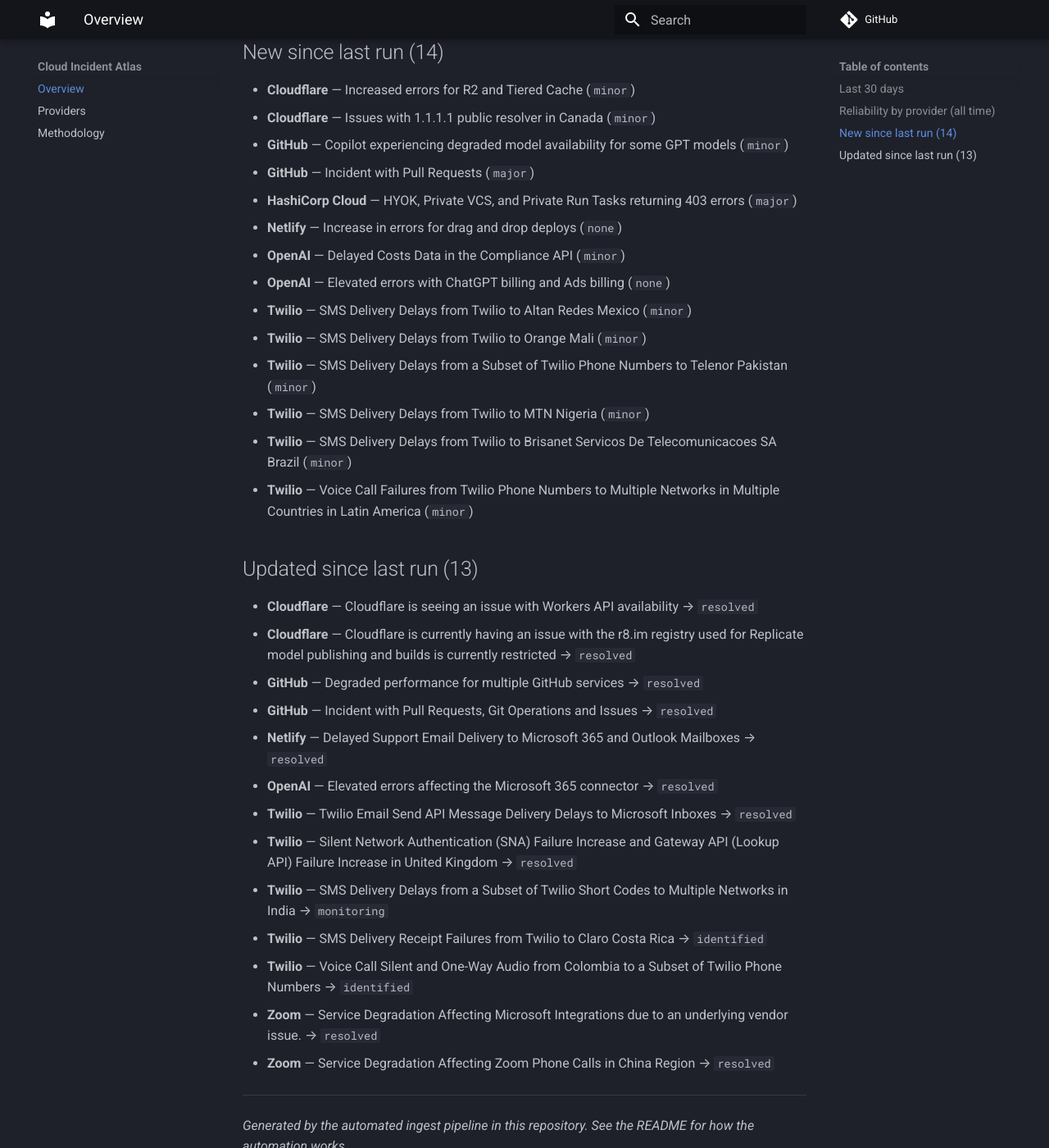
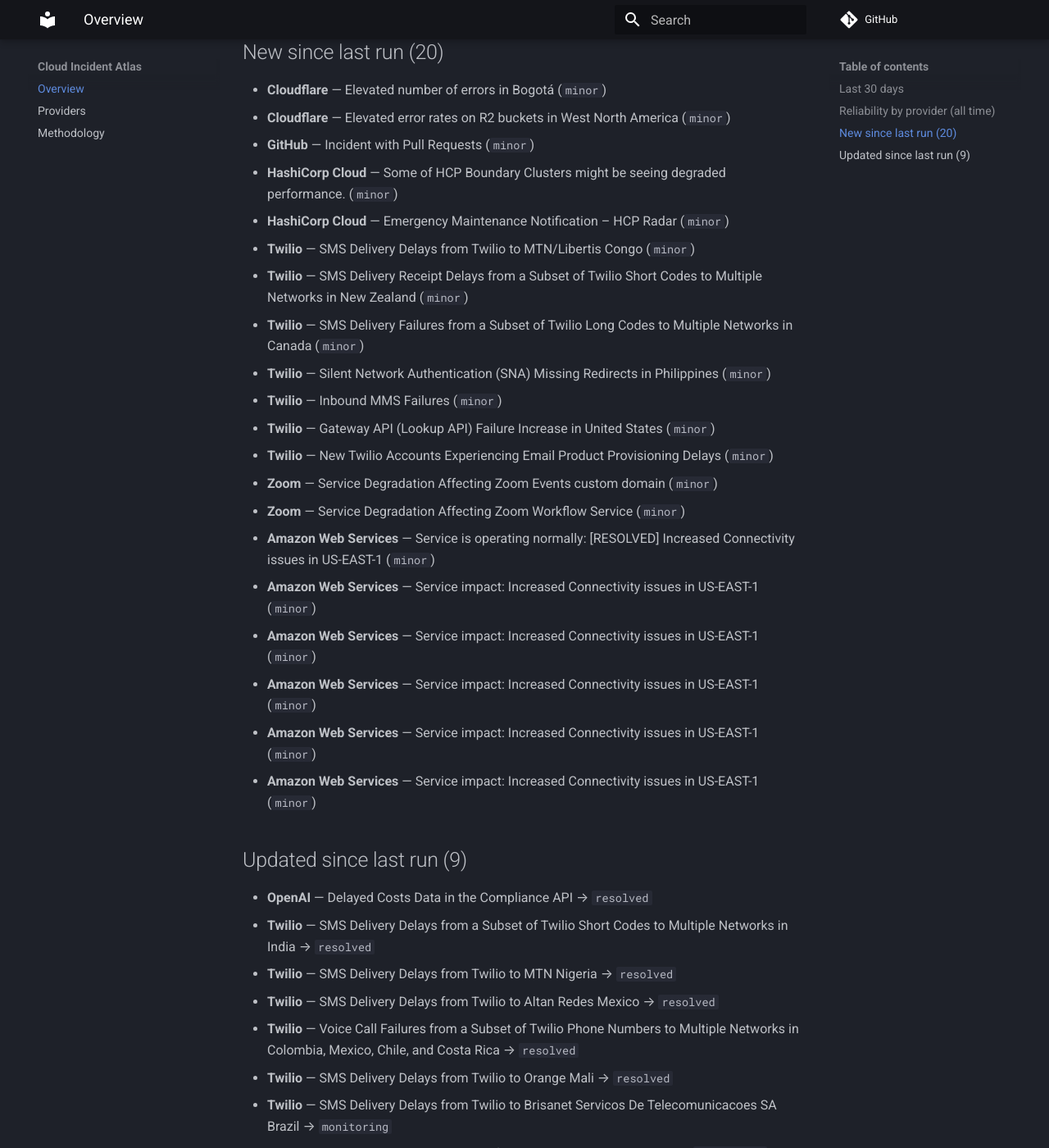
Before and after one commit to ayushgupta07xx/cloud-incident-atlas, an MkDocs documentation site: the page built from docs/index.md, in a window 1280 px wide and 1400 px high, scrolled down 1639 px. Shown: the whole window at 82% size. Built offline with MkDocs 1.6.1 and Material for MkDocs 9.7.7, drawn with Linux system fonts in a browser that asks for light colours; comment, search, counter and statistics services are not loaded; some of the changed text lies outside the part shown.

Commit message:
docs: refresh digest and charts
Regenerated from the corpus by the ingest pipeline.

Run: https://github.com/ayushgupta07xx/cloud-incident-atlas/actions/runs/43870813336

Co-authored-by: github-actions[bot] <41898282+github-actions[bot]@users.noreply.github.com>

```diff
--- a/docs/index.md
+++ b/docs/index.md
@@ -1,74 +1,76 @@
 # Cloud Incident Atlas
 
-Cross-vendor incident data for 25 providers. Corpus: **24,033 incidents**. Updated 2026-11-14.
+Cross-vendor incident data for 25 providers. Corpus: **24,053 incidents**. Updated 2026-11-16.
 
 ## Last 30 days
 
-- Incidents recorded: **494**
-- Major or worse: **65**
+- Incidents recorded: **491**
+- Major or worse: **62**
 
 ## Reliability by provider (all time)
 
 | Provider | Category | Incidents | Median MTTR | p90 MTTR |
 | --- | --- | ---: | ---: | ---: |
 | Atlassian | devtools | 39 | 120m | 2244m |
-| Amazon Web Services | cloud | 91 | — | — |
+| Amazon Web Services | cloud | 97 | — | — |
 | Microsoft Azure | cloud | 1 | — | — |
 | CircleCI | devtools | 324 | 69m | 481m |
-| Cloudflare | cdn | 6869 | 239m | 509m |
+| Cloudflare | cdn | 6871 | 239m | 509m |
 | Confluent Cloud | data | 268 | 194m | 1592m |
 | Datadog | observability | 128 | 72m | 224m |
 | DigitalOcean | cloud | 511 | 144m | 571m |
 | Discord | comms | 227 | 56m | 296m |
 | Elastic Cloud | observability | 265 | 192m | 1462m |
 | Google Cloud Platform | cloud | 8 | 504m | — |
-| GitHub | devtools | 673 | 67m | 284m |
+| GitHub | devtools | 674 | 67m | 284m |
 | Grafana Cloud | observability | 805 | 93m | 1136m |
-| HashiCorp Cloud | devtools | 44 | 150m | 1509m |
+| HashiCorp Cloud | devtools | 46 | 162m | 1499m |
 | MongoDB Atlas | data | 279 | 120m | 1403m |
 | Netlify | paas | 235 | 41m | 236m |
 | New Relic | observability | 112 | 63m | 306m |
 | npm | devtools | 69 | 107m | 340m |
-| OpenAI | ai | 143 | 110m | 678m |
+| OpenAI | ai | 143 | 111m | 726m |
 | Sentry | observability | 354 | 84m | 354m |
 | Snowflake | data | 215 | 120m | 599m |
 | Supabase | paas | 464 | 147m | 1251m |
-| Twilio | comms | 11307 | 272m | 1129m |
+| Twilio | comms | 11314 | 272m | 1131m |
 | Vercel | paas | 397 | 72m | 362m |
-| Zoom | comms | 205 | 117m | 1495m |
+| Zoom | comms | 207 | 117m | 1480m |
 
-## New since last run (14)
+## New since last run (20)
 
-- **Cloudflare** — Increased errors for R2 and Tiered Cache (`minor`)
-- **Cloudflare** — Issues with 1.1.1.1 public resolver in Canada (`minor`)
-- **GitHub** — Copilot experiencing degraded model availability for some GPT models (`minor`)
-- **GitHub** — Incident with Pull Requests (`major`)
-- **HashiCorp Cloud** — HYOK, Private VCS, and Private Run Tasks returning 403 errors (`major`)
-- **Netlify** — Increase in errors for drag and drop deploys (`none`)
-- **OpenAI** — Delayed Costs Data in the Compliance API (`minor`)
-- **OpenAI** — Elevated errors with ChatGPT billing and Ads billing (`none`)
-- **Twilio** — SMS Delivery Delays from Twilio to Altan Redes Mexico (`minor`)
-- **Twilio** — SMS Delivery Delays from Twilio to Orange Mali (`minor`)
-- **Twilio** — SMS Delivery Delays from a Subset of Twilio Phone Numbers to Telenor Pakistan (`minor`)
-- **Twilio** — SMS Delivery Delays from Twilio to MTN Nigeria (`minor`)
-- **Twilio** — SMS Delivery Delays from Twilio to Brisanet Servicos De Telecomunicacoes SA Brazil (`minor`)
-- **Twilio** — Voice Call Failures from Twilio Phone Numbers to Multiple Networks in Multiple Countries in Latin America (`minor`)
+- **Cloudflare** — Elevated number of errors in Bogotá (`minor`)
+- **Cloudflare** — Elevated error rates on R2 buckets in West North America (`minor`)
+- **GitHub** — Incident with Pull Requests (`minor`)
+- **HashiCorp Cloud** — Some of HCP Boundary Clusters might be seeing degraded performance. (`minor`)
+- **HashiCorp Cloud** — Emergency Maintenance Notification – HCP Radar (`minor`)
+- **Twilio** — SMS Delivery Delays from Twilio to MTN/Libertis Congo (`minor`)
+- **Twilio** — SMS Delivery Receipt Delays from a Subset of Twilio Short Codes to Multiple Networks in New Zealand (`minor`)
+- **Twilio** — SMS Delivery Failures from a Subset of Twilio Long Codes to Multiple Networks in Canada (`minor`)
+- **Twilio** — Silent Network Authentication (SNA) Missing Redirects in Philippines (`minor`)
+- **Twilio** — Inbound MMS Failures (`minor`)
+- **Twilio** — Gateway API (Lookup API) Failure Increase in United States (`minor`)
+- **Twilio** — New Twilio Accounts Experiencing Email Product Provisioning Delays (`minor`)
+- **Zoom** — Service Degradation Affecting Zoom Events custom domain (`minor`)
+- **Zoom** — Service Degradation Affecting Zoom Workflow Service (`minor`)
+- **Amazon Web Services** — Service is operating normally: [RESOLVED] Increased Connectivity issues in US-EAST-1 (`minor`)
+- **Amazon Web Services** — Service impact: Increased Connectivity issues in US-EAST-1 (`minor`)
+- **Amazon Web Services** — Service impact: Increased Connectivity issues in US-EAST-1 (`minor`)
+- **Amazon Web Services** — Service impact: Increased Connectivity issues in US-EAST-1 (`minor`)
+- **Amazon Web Services** — Service impact: Increased Connectivity issues in US-EAST-1 (`minor`)
+- **Amazon Web Services** — Service impact: Increased Connectivity issues in US-EAST-1 (`minor`)
 
-## Updated since last run (13)
+## Updated since last run (9)
 
-- **Cloudflare** — Cloudflare is seeing an issue with Workers API availability → `resolved`
-- **Cloudflare** — Cloudflare is currently having an issue with the r8.im registry used for Replicate model publishing and builds is currently restricted → `resolved`
-- **GitHub** — Degraded performance for multiple GitHub services → `resolved`
-- **GitHub** — Incident with Pull Requests, Git Operations and Issues → `resolved`
-- **Netlify** — Delayed Support Email Delivery to Microsoft 365 and Outlook Mailboxes → `resolved`
-- **OpenAI** — Elevated errors affecting the Microsoft 365 connector → `resolved`
-- **Twilio** — Twilio Email Send API Message Delivery Delays to Microsoft Inboxes → `resolved`
-- **Twilio** — Silent Network Authentication (SNA) Failure Increase and Gateway API (Lookup API) Failure Increase in United Kingdom → `resolved`
-- **Twilio** — SMS Delivery Delays from a Subset of Twilio Short Codes to Multiple Networks in India → `monitoring`
-- **Twilio** — SMS Delivery Receipt Failures from Twilio to Claro Costa Rica → `identified`
-- **Twilio** — Voice Call Silent and One-Way Audio from Colombia to a Subset of Twilio Phone Numbers → `identified`
-- **Zoom** — Service Degradation Affecting Microsoft Integrations due to an underlying vendor issue. → `resolved`
-- **Zoom** — Service Degradation Affecting Zoom Phone Calls in China Region → `resolved`
+- **OpenAI** — Delayed Costs Data in the Compliance API → `resolved`
+- **Twilio** — SMS Delivery Delays from a Subset of Twilio Short Codes to Multiple Networks in India → `resolved`
+- **Twilio** — SMS Delivery Delays from Twilio to MTN Nigeria → `resolved`
+- **Twilio** — SMS Delivery Delays from Twilio to Altan Redes Mexico → `resolved`
+- **Twilio** — Voice Call Failures from a Subset of Twilio Phone Numbers to Multiple Networks in Colombia, Mexico, Chile, and Costa Rica → `resolved`
+- **Twilio** — SMS Delivery Delays from Twilio to Orange Mali → `resolved`
+- **Twilio** — SMS Delivery Delays from Twilio to Brisanet Servicos De Telecomunicacoes SA Brazil → `monitoring`
+- **Twilio** — SMS Delivery Receipt Failures from Twilio to Claro Costa Rica → `monitoring`
+- **Twilio** — Voice Call Silent and One-Way Audio from Colombia to a Subset of Twilio Mobile Numbers → `identified`
 
 ---
 
```
Also changed, not shown: README.md (+6 -12 lines), docs/providers.md (+11 -11 lines), docs/img/mttr.svg, docs/img/timeline.svg.
